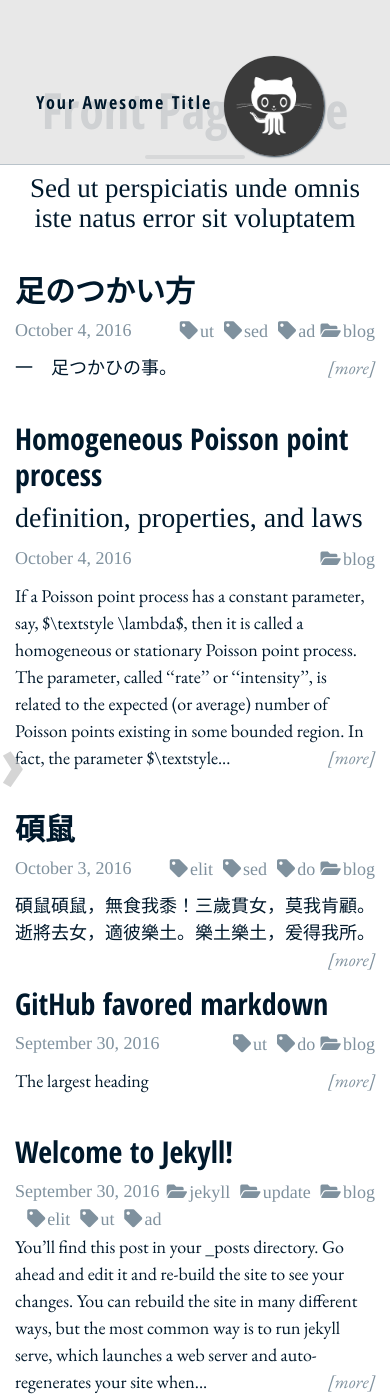
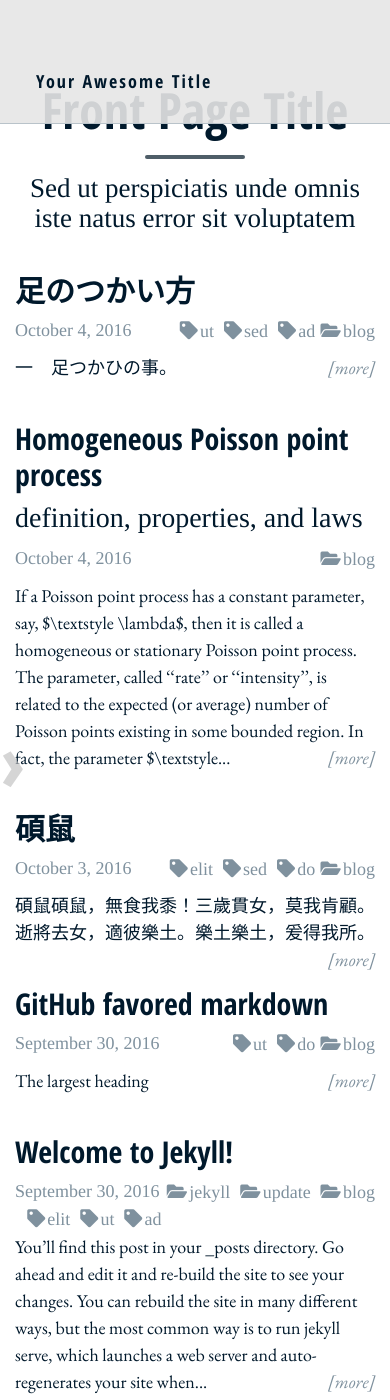
Before and after one commit to righthandabacus/mbj_theme, a Jekyll site: the page built from index.html, in a window 390 px wide and 1400 px high. Built offline with Jekyll 4.4.1, drawn with Linux system fonts in a browser that asks for light colours; nearby versions of some CDN libraries; some web fonts are replaced; the list of posts is cut into pages by our own code.

Commit message:
Avatar should not be shown in median or small screens

```diff
--- a/css/main.scss
+++ b/css/main.scss
@@ -390,6 +390,11 @@
       };
     };
   }
+  @media only screen and (max-width: 991px) {
+    .navbar .avatar-container {
+      display: none;
+    }
+  }
 
 
 /*
```
